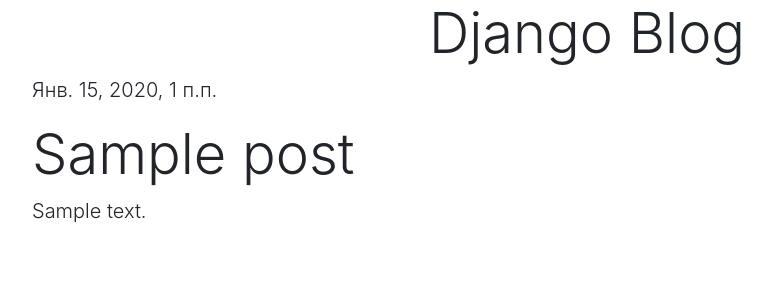
After one commit to t0hi0/my-first-blog, a Django app: page /post/1/ in a window 1280 px wide. The commit adds this page. Shown: the top 300 px of the page, without its empty margins (53-825 px from the left). Run offline with Django 3.2, Linux system fonts and the light colour scheme; tables that the repository leaves empty hold one stand-in row (values such as "Sample post"); some libraries are stand-ins or nearby versions.

Commit message:
added view, template for post_details

```diff
--- /dev/null
+++ b/blog/templates/blog/post_detail.html
@@ -0,0 +1,9 @@
+{% extends 'blog/base.html' %}
+
+{% block content %}
+    {% if post.published_date %}
+        <p class="lead">{{ post.published_date }}</p>
+    {% endif %}
+    <h1 class="display-4">{{ post.title }}</a></h1>
+    <p class="lead">{{ post.text|linebreaksbr }}</p>
+{% endblock %}
--- a/blog/templates/blog/post_list.html
+++ b/blog/templates/blog/post_list.html
@@ -2,8 +2,9 @@
 
 {% block content %}
     {% for post in posts %}
-        <p>Опубликовано: {{ post.published_date }}</p>
-        <h1 class="display-4"><a href="">{{ post.title }}</a></h1>
+        <p class="lead">Опубликовано: {{ post.published_date }}</p>
+        <h1 class="display-4"><a href="{% url 'post_detail' pk=post.pk %}">{{ post.title }}</a></h1>
         <p class="lead">{{ post.text|linebreaksbr }}</p>
+        <hr>
     {% endfor %}
 {% endblock %}
--- a/blog/urls.py
+++ b/blog/urls.py
@@ -4,4 +4,5 @@
 
 urlpatterns = [
     path('', views.post_list, name='post_list'),
+    path('post/<int:pk>/', views.post_detail, name='post_detail'),
 ]
--- a/blog/views.py
+++ b/blog/views.py
@@ -1,4 +1,4 @@
-from django.shortcuts import render
+from django.shortcuts import render, get_object_or_404
 from django.utils import timezone
 
 from .models import Post
@@ -7,3 +7,8 @@
 def post_list(request):
     posts = Post.objects.filter(published_date__lte=timezone.now()).order_by('published_date')
     return render(request, 'blog/post_list.html', {'posts': posts})
+
+
+def post_detail(request, pk):
+    post = get_object_or_404(Post, pk=pk)
+    return render(request, 'blog/post_detail.html', {'post': post})
```
